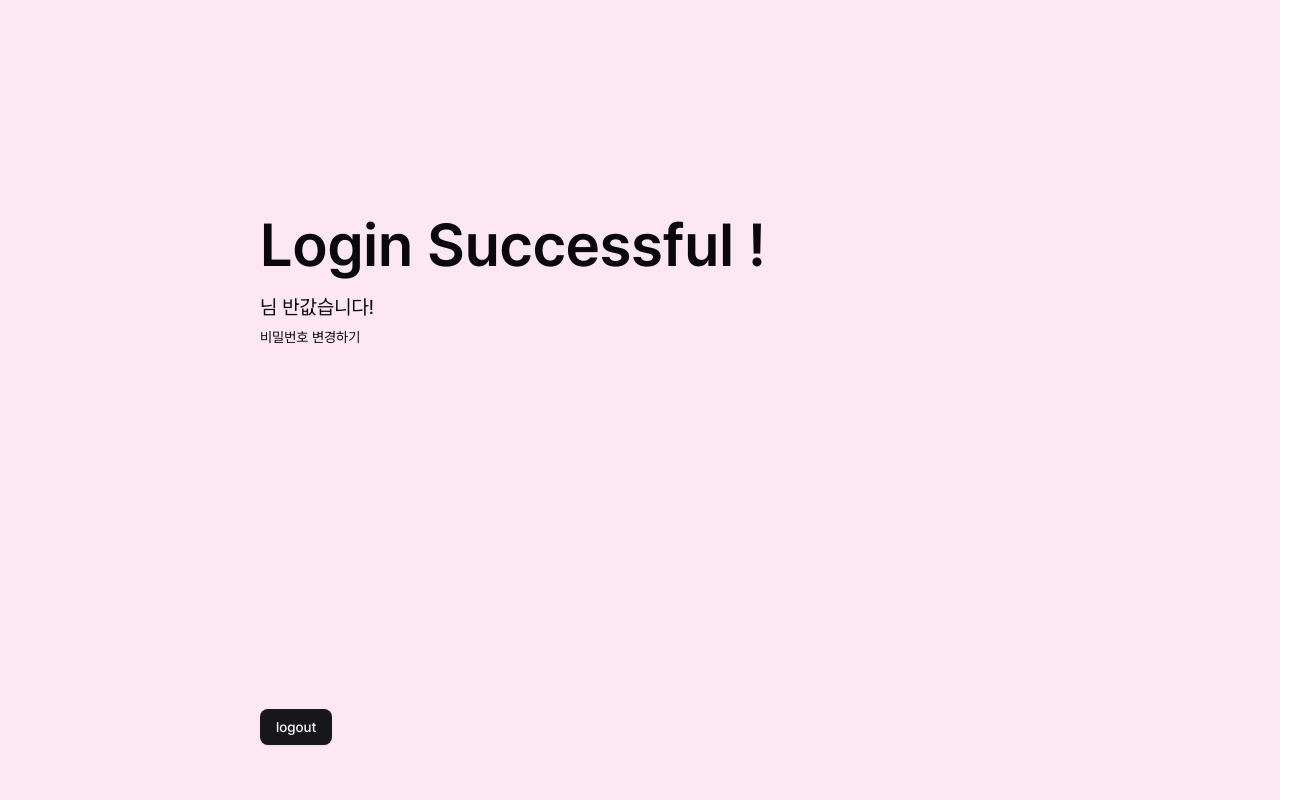
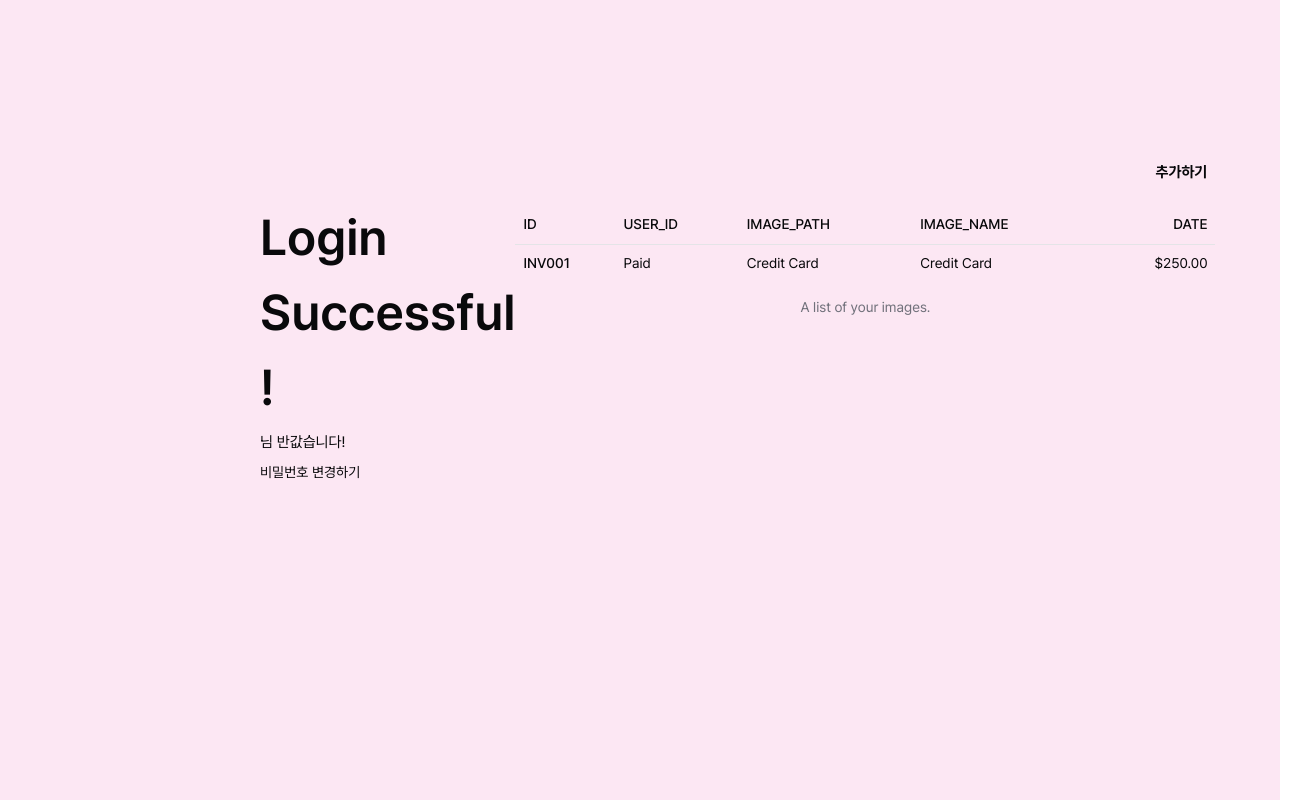
Before and after one commit to chyxxnc/nextjs-project, a Next.js app: page /home in a window 1280 px wide. Shown: the top 800 px of the page, 1315 px wide, since content can reach past the window. Built offline with nearby package versions, Linux system fonts and the light colour scheme; no server answers.

Commit message:
테이블 추가 및 이미지 추가 기능 구현

```diff
--- /dev/null
+++ b/app/addImage/page.tsx
@@ -0,0 +1,44 @@
+'use client';
+
+import { Button } from '@/components/ui/button';
+import { Input } from '@/components/ui/input';
+import { Card, CardHeader, CardTitle, CardContent } from '@/components/ui/card';
+import React, { useState } from 'react';
+
+export default function AddImage() {
+  const [imgSrc, setImgSrc] = useState('');
+
+  const handleImageChange = (event: React.ChangeEvent<HTMLInputElement>) => {
+    const file = event.target.files?.[0];
+    if (file) {
+      const reader = new FileReader();
+      reader.onload = (e) => {
+        setImgSrc(e.target?.result as string);
+      };
+      reader.readAsDataURL(file);
+    }
+  };
+
+  return (
+    <main className="flex justify-center items-start min-h-screen pt-30 bg-pink-100">
+      <Card className="w-[550px]">
+        <CardHeader>
+          <CardTitle className="text-center text-2xl pt-10">ADD IMAGE</CardTitle>
+          <CardContent className="text-center text-sm leading-[45px]">
+            <p>이미지를 추가해주세요</p>
+          </CardContent>
+        </CardHeader>
+
+        <div className="flex flex-col items-center space-y-4 px-10">
+          <Input className="w-full" type="file" accept="image/*" onChange={handleImageChange} />
+          {imgSrc && <img src={imgSrc} alt="미리보기" className="w-full" />}
+
+          <Button className="w-full font-semibold py-6">ADD</Button>
+        </div>
+        <a href="/home" className="text-center text-sm">
+          돌아가기
+        </a>
+      </Card>
+    </main>
+  );
+}
--- a/app/home/page.tsx
+++ b/app/home/page.tsx
@@ -5,6 +5,7 @@ import { createClient } from '@/utils/supabase/client';
 import { redirect } from 'next/navigation';
 
 import { Button } from '@/components/ui/button';
+import { Table, TableBody, TableCaption, TableCell, TableHead, TableHeader, TableRow } from '@/components/ui/table';
 
 export default function Login() {
   const [email, setEmail] = useState('');
@@ -39,8 +40,8 @@ export default function Login() {
   return (
     <main className="flex justify-between p-30 min-h-screen bg-pink-100">
       <div className="text-start">
-        <h1 className="font-semibold text-[60px] pl-35 pt-20">Login Successful !</h1>
-        <p className="pl-35 text-[20px] leading-[35px]">{email}님 반값습니다!</p>
+        <h1 className="font-semibold text-[50px] pl-35 pt-20">Login Successful !</h1>
+        <p className="pl-35 text-[15px] leading-[35px]">{email}님 반값습니다!</p>
         <a href="/sendEmailPW" className="text-center text-sm pl-35">
           비밀번호 변경하기
         </a>
@@ -49,6 +50,32 @@ export default function Login() {
           logout
         </Button>
       </div>
+      <div className="mt-[40px]">
+        <a href="/addImage" className="font-bold text-[15px] ml-[640px]">
+          추가하기
+        </a>
+        <Table className="w-[700px] mt-[20px] mr-[100px]">
+          <TableCaption>A list of your images.</TableCaption>
+          <TableHeader>
+            <TableRow>
+              <TableHead className="w-[100px]">ID</TableHead>
+              <TableHead>USER_ID</TableHead>
+              <TableHead>IMAGE_PATH</TableHead>
+              <TableHead>IMAGE_NAME</TableHead>
+              <TableHead className="text-right">DATE</TableHead>
+            </TableRow>
+          </TableHeader>
+          <TableBody>
+            <TableRow>
+              <TableCell className="font-medium">INV001</TableCell>
+              <TableCell>Paid</TableCell>
+              <TableCell>Credit Card</TableCell>
+              <TableCell>Credit Card</TableCell>
+              <TableCell className="text-right">$250.00</TableCell>
+            </TableRow>
+          </TableBody>
+        </Table>
+      </div>
     </main>
   );
 }
--- /dev/null
+++ b/components/ui/table.tsx
@@ -0,0 +1,75 @@
+'use client';
+
+import * as React from 'react';
+
+import { cn } from '@/lib/utils';
+
+function Table({ className, ...props }: React.ComponentProps<'table'>) {
+  return (
+    <div data-slot="table-container" className="relative w-full overflow-x-auto">
+      <table data-slot="table" className={cn('w-full caption-bottom text-sm', className)} {...props} />
+    </div>
+  );
+}
+
+function TableHeader({ className, ...props }: React.ComponentProps<'thead'>) {
+  return <thead data-slot="table-header" className={cn('[&_tr]:border-b', className)} {...props} />;
+}
+
+function TableBody({ className, ...props }: React.ComponentProps<'tbody'>) {
+  return <tbody data-slot="table-body" className={cn('[&_tr:last-child]:border-0', className)} {...props} />;
+}
+
+function TableFooter({ className, ...props }: React.ComponentProps<'tfoot'>) {
+  return (
+    <tfoot
+      data-slot="table-footer"
+      className={cn('bg-muted/50 border-t font-medium [&>tr]:last:border-b-0', className)}
+      {...props}
+    />
+  );
+}
+
+function TableRow({ className, ...props }: React.ComponentProps<'tr'>) {
+  return (
+    <tr
+      data-slot="table-row"
+      className={cn('hover:bg-muted/50 data-[state=selected]:bg-muted border-b transition-colors', className)}
+      {...props}
+    />
+  );
+}
+
+function TableHead({ className, ...props }: React.ComponentProps<'th'>) {
+  return (
+    <th
+      data-slot="table-head"
+      className={cn(
+        'text-foreground h-10 px-2 text-left align-middle font-medium whitespace-nowrap [&:has([role=checkbox])]:pr-0 [&>[role=checkbox]]:translate-y-[2px]',
+        className,
+      )}
+      {...props}
+    />
+  );
+}
+
+function TableCell({ className, ...props }: React.ComponentProps<'td'>) {
+  return (
+    <td
+      data-slot="table-cell"
+      className={cn(
+        'p-2 align-middle whitespace-nowrap [&:has([role=checkbox])]:pr-0 [&>[role=checkbox]]:translate-y-[2px]',
+        className,
+      )}
+      {...props}
+    />
+  );
+}
+
+function TableCaption({ className, ...props }: React.ComponentProps<'caption'>) {
+  return (
+    <caption data-slot="table-caption" className={cn('text-muted-foreground mt-4 text-sm', className)} {...props} />
+  );
+}
+
+export { Table, TableHeader, TableBody, TableFooter, TableHead, TableRow, TableCell, TableCaption };
```
